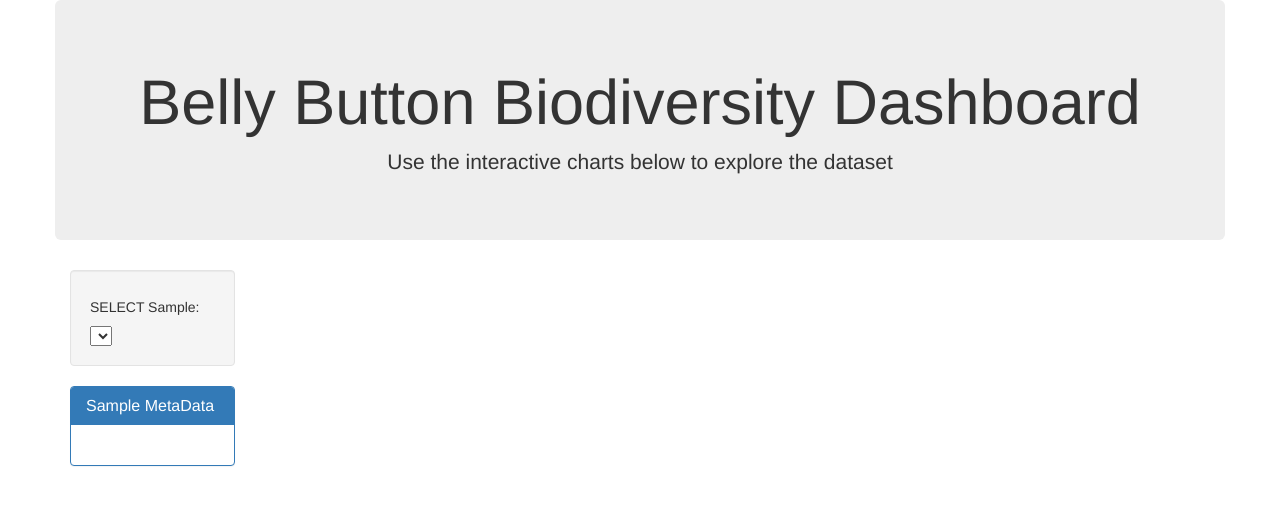
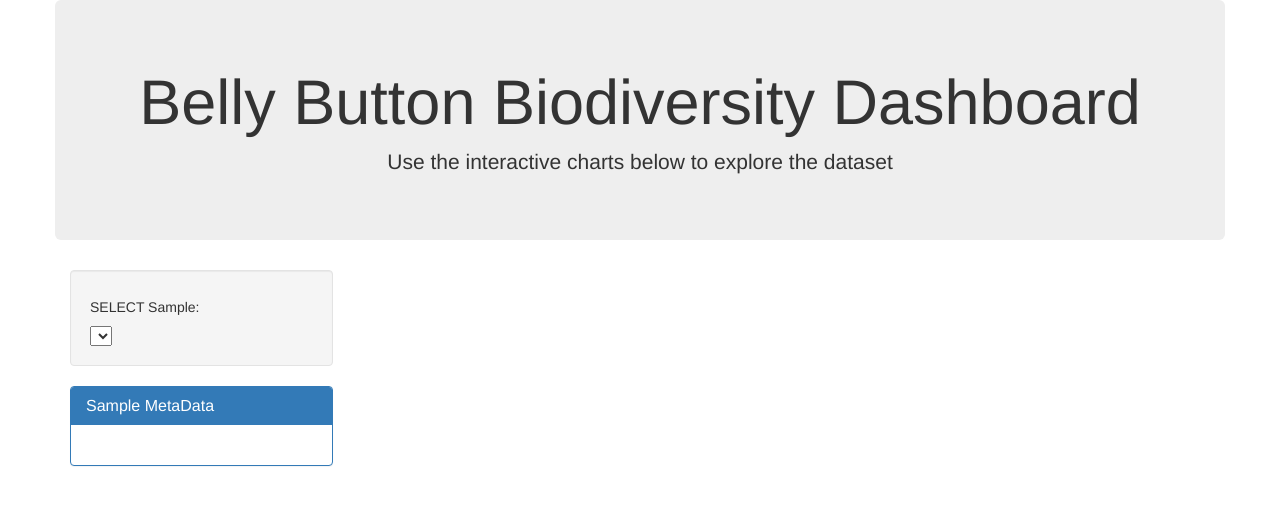
Before and after one commit to BrandinO771/plotly-challenge, a Flask app: page / in a window 1280 px wide. Shown: the top 505 px of the page. Run offline with Flask 2, Linux system fonts and the light colour scheme; data that the repository does not hold is empty; some libraries are stand-ins or nearby versions.

Commit message:
upload 2

```diff
--- a/Belly_Button_Diversity/StarterCode/Belly_Button_Biodiversity/static/js/app.js
+++ b/Belly_Button_Diversity/StarterCode/Belly_Button_Biodiversity/static/js/app.js
@@ -118,7 +118,7 @@ function buildCharts(sample)
                             mode: "gauge+number",
 
                             gauge: {
-                                    axis : { range: [null, 7],  },
+                                    axis : { range: [null, 9],  },
                                     steps: [
                                               { range: [0, 1], color: "rgba(232, 226, 202, .8)" },
                                               { range: [1, 2], color: "rgba(210, 206, 145, .7)" },
@@ -126,7 +126,9 @@ function buildCharts(sample)
                                               { range: [3, 4], color: "rgba(202, 209,  95, .9)" },
                                               { range: [4, 5], color: "rgba(170, 202,  42, .8)" },
                                               { range: [5, 6], color: "rgba(110, 154,  22, .8)" },
-                                              { range: [6, 7], color: "rgba( 14, 127,   0, .8)" }
+                                              { range: [6, 7], color: "rgba( 14, 127,   0, .8)" },
+                                              { range: [7, 8], color: "rgba( 0, 112,   192, .8)" },
+                                              { range: [8, 9], color: "rgba( 2, 16,   144, .8)" }
                                             ],
 
                                     threshold:{
--- a/Belly_Button_Diversity/StarterCode/Belly_Button_Biodiversity/templates/index.html
+++ b/Belly_Button_Diversity/StarterCode/Belly_Button_Biodiversity/templates/index.html
@@ -19,7 +19,7 @@
       </div>
     </div>
     <div class="row">
-      <div class="col-md-2">
+      <div class="col-md-3">
         <div class="well">
           <h5>SELECT Sample:</h5>
           <select id="selDataset" onchange="optionChanged(this.value)"></select>
@@ -35,7 +35,7 @@
           </div>
         </div>
       </div>
-      <div class="col-md-6">
+      <div class="col-md-5">
         <div id="pie"></div>
       </div>
       <div class="col-md-4">
```
